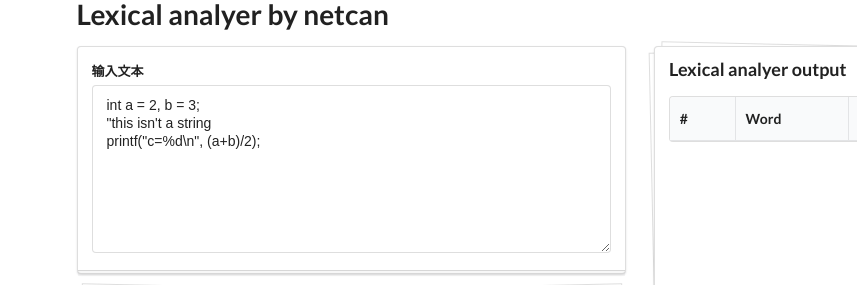
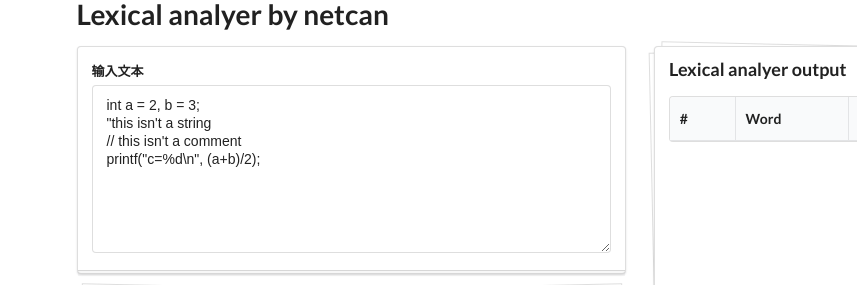
Before and after one commit to netcan/compilingTheory, a plain HTML site: page Lexical/index.html in a window 1280 px wide. Shown: the top 285 px of the page, 0-857 px from the left. Drawn offline with nearby package versions, Linux system fonts and the light colour scheme; no server answers.

Commit message:
美化页面，添加注释解析

```diff
--- a/Lexical/index.html
+++ b/Lexical/index.html
@@ -193,6 +193,7 @@
 			$('textarea').val(
 					"int a = 2, b = 3;\n" +
 					'"this isn\'t a string\n'+
+					'// this isn\'t a comment\n'+
 					'printf("c=%d\\n", (a+b)/2);'
 					);
 			update();
```
